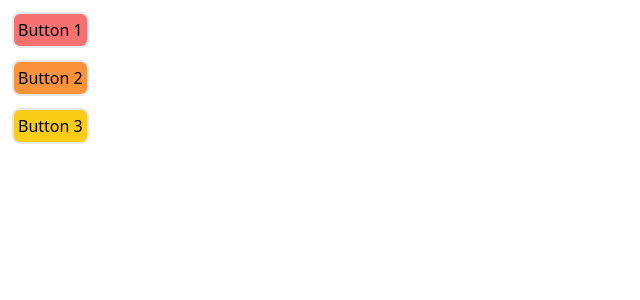
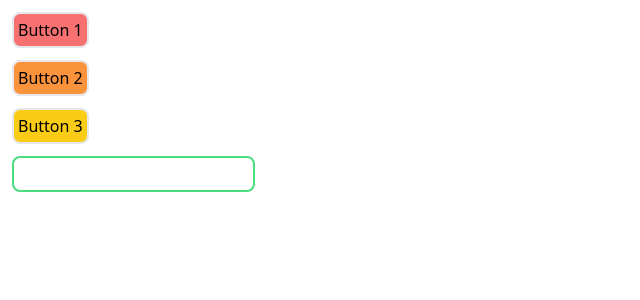
Before and after one commit to soAcademy/workshop-state-and-event, a React (Create React App) app: page / in a window 1280 px wide. Shown: the top 300 px of the page, without its empty margins (0-640 px from the left). Built offline with nearby package versions, Linux system fonts and the light colour scheme.

Commit message:
feat: Event4

```diff
--- a/src/App.js
+++ b/src/App.js
@@ -30,6 +30,7 @@
 import Event1 from "./Events/Event1";
 import Event2 from "./Events/Event2";
 import Event3 from "./Events/Event3";
+import Event4 from "./Events/Event4";
 
 const App = () => {
   return (
@@ -37,7 +38,7 @@ const App = () => {
       <Event1 />
       <Event2 />
       <Event3 />
-      {/* <Event4 /> */}
+      <Event4 />
       {/* <Event5 /> */}
       {/* <Event6 /> */}
       {/* <Event7 /> */}
--- /dev/null
+++ b/src/Events/Event4.js
@@ -0,0 +1,16 @@
+import React from "react";
+
+const Event4 = () => {
+  const inputEvent = (e) => console.log(e.target.value);
+  return (
+    <div className="m-3">
+      <input
+        type="text"
+        className="border-2 border-green-400 rounded-lg p-1"
+        onChange={(e) => inputEvent(e)}
+      />
+    </div>
+  );
+};
+
+export default Event4;
```
